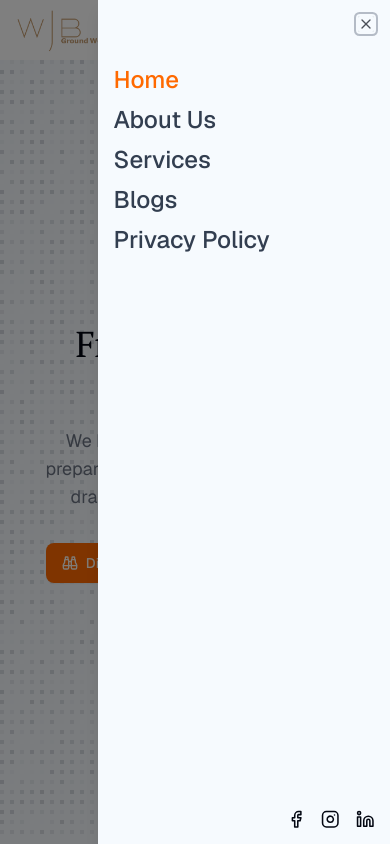
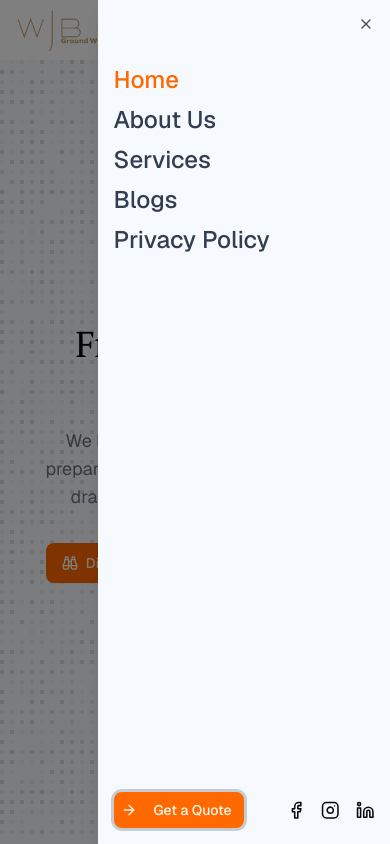
Before and after one commit to adiadishr/wjb-clone, a Next.js app: page / in a window 390 px wide. Both pictures are taken after a click on the element 357 px from the left and 30 px from the top of the page. Shown: the top 844 px of the page. Built offline with nearby package versions, Linux system fonts and the light colour scheme.

Commit message:
few more changes

```diff
--- a/next.config.mjs
+++ b/next.config.mjs
@@ -1,4 +1,4 @@
 /** @type {import('next').NextConfig} */
-const nextConfig = {};
+const nextConfig = { devIndicators: false };
 
 export default nextConfig;
--- a/src/components/navigation.js
+++ b/src/components/navigation.js
@@ -86,10 +86,20 @@ export default function Nav() {
                     </SheetClose>
                   </div>
                   <SheetFooter>
-                    <div className="flex items-center gap-x-4 justify-end">
-                      <Facebook className="hover:text-white cursor-pointer" size={18.5} />
-                      <Instagram className="hover:text-white cursor-pointer" size={18.5} />
-                      <Linkedin className="hover:text-white cursor-pointer" size={18.5} />
+                    <div className="flex items-center gap-x-4 justify-between">
+                      <SheetClose asChild>
+                        <Link href="/contact">
+                          <Button className="flex duration-500 !pl-10 hover:!pl-3 hover:!pr-10 overflow-hidden items-center group relative">
+                            <ArrowRight className="absolute duration-300 -translate-x-16 group-hover:translate-x-16 group-hover:left-auto" size={16} />
+                            Get a Quote
+                          </Button>
+                        </Link>
+                      </SheetClose>
+                      <div className="flex items-center gap-4">
+                        <Facebook className="cursor-pointer" size={18.5} />
+                        <Instagram className="cursor-pointer" size={18.5} />
+                        <Linkedin className="cursor-pointer" size={18.5} />
+                      </div>
                     </div>
                   </SheetFooter>
                 </SheetContent>
```
